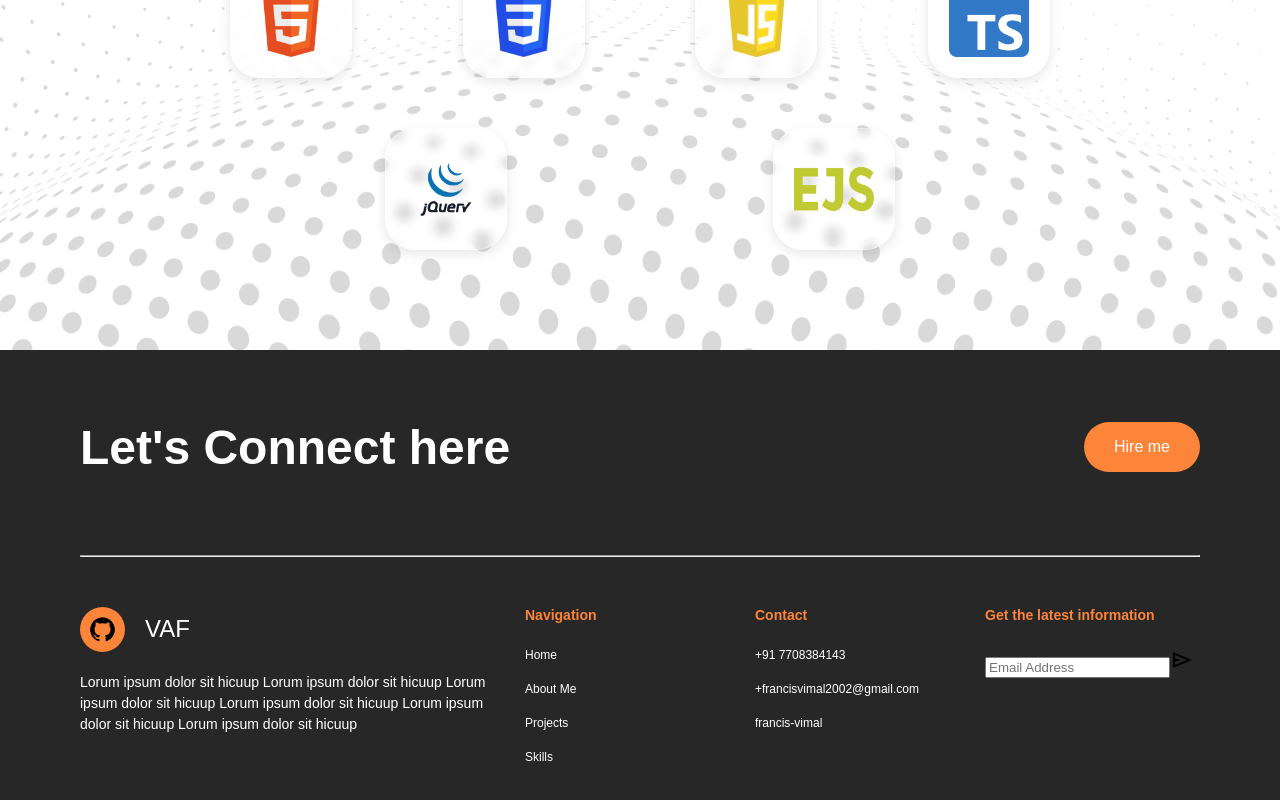
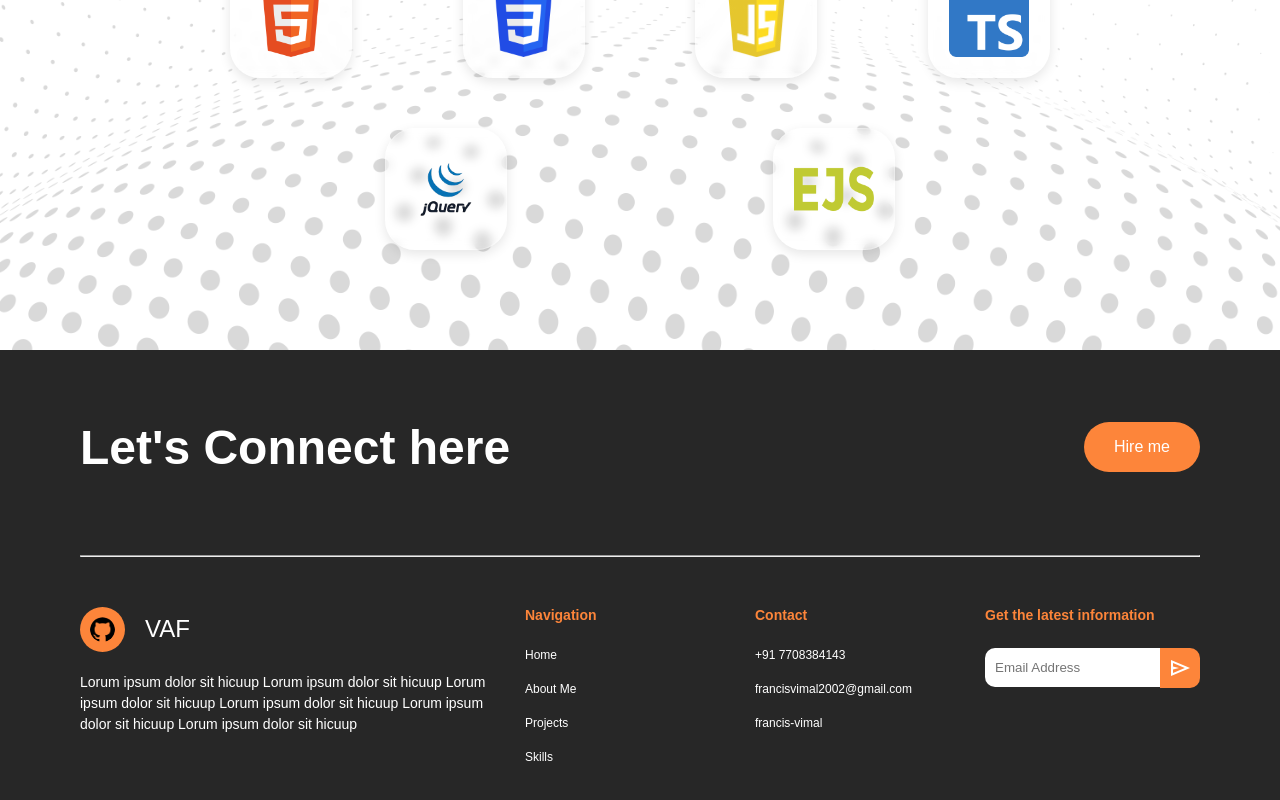
Before and after one commit to francis-vimal/Portfolio, an Angular app in the folder portfolio/: page / in a window 1280 px wide. Shown: the part 1722-2522 px from the top of the page. Built offline with nearby package versions, Linux system fonts and the light colour scheme; a web font is replaced by a local one.

Commit message:
014 - Responsive changes

```diff
--- a/portfolio/src/app/components/footer/footer.component.html
+++ b/portfolio/src/app/components/footer/footer.component.html
@@ -31,13 +31,15 @@
     <div class="footerContactContainer">
         <h5>Contact</h5>
         <p>+91 7708384143</p>
-        <p>+francisvimal2002@gmail.com</p>
+        <p class="email">francisvimal2002@gmail.com</p>
         <p>francis-vimal</p>
     </div>
     <div class="footerFormContainer">
         <h5>Get the latest information</h5>
-        <input type="text" placeholder="Email Address" />
-        <span class="material-symbols-outlined">send</span>
+        <div class="emailFieldContainer">
+          <input class="emailField" type="text" placeholder="Email Address" />
+          <span class="material-symbols-outlined sendIcon">send</span>
+        </div>
     </div>
   </div>
 </div>
--- a/portfolio/src/app/components/footer/footer.component.scss
+++ b/portfolio/src/app/components/footer/footer.component.scss
@@ -92,10 +92,34 @@ h5 {
 
 .footerContactContainer {
     flex: 1 1 20%;
+
+    .email {
+        word-break: break-word
+    }
 }
 
 .footerFormContainer {
     flex: 1 1 20%;
+}
+
+.emailFieldContainer {
+    display: flex;
+    align-items: center;
+}
+
+.emailField {
+    width: 100%;
+    border: 0;
+    padding: 12px 10px;
+    border-radius: 10px 0 0 10px;
+}
+
+.sendIcon {
+    color: white;
+    font-size: 1.5em;
+    padding: 8px;
+    background-color: $primary-color;
+    border-radius: 0 10px 10px 0;
 }
 
 @media screen and (max-width: 768px) {
@@ -111,4 +135,33 @@ h5 {
     h5 {
         margin-bottom: 15px;
     }
+
+    .footerTopContainer {
+        margin: 30px 0 60px;
+    }
+
+    .footerTopContainer > h2 {
+        font-size: 2.5em;
+    }
 }
+
+@media screen and (max-width: 600px) {
+    #footerContainer {
+        padding: 20px 40px;
+    }
+
+    .footerTopContainer {
+        margin: 20px 0 40px;
+    }
+
+    .footerTopContainer > h2 {
+        font-size: 1.5em;
+    }
+}
+
+@media screen and (max-width: 500px) {
+    .footerTopContainer {
+        flex-direction: column;
+        gap: 15px;
+    }
+}
--- a/portfolio/src/app/components/header/header.component.scss
+++ b/portfolio/src/app/components/header/header.component.scss
@@ -46,3 +46,25 @@ a {
     border-radius: 50px;
     transition: all 1s cubic-bezier(0.33, -0.32, 0.5, 1.23);;
 }
+
+@media screen and (max-width: 600px) {
+    .headerContainer {
+        padding: 10px 20px;
+        margin: 30px 30px;
+        gap: 10px;
+    }
+
+    a {
+        font-size: 12px;
+    }
+
+    .githubImg {
+        width: 25px;
+        height: 25px;
+    }
+
+    .animationBlock {
+        width: 60px;
+        height: 50%;
+    }
+}
--- a/portfolio/src/app/components/header/header.component.ts
+++ b/portfolio/src/app/components/header/header.component.ts
@@ -12,9 +12,15 @@ export class HeaderComponent {
     const target = event.currentTarget as HTMLElement;
     const rect = target.getBoundingClientRect();
     const parentRect = target.parentElement!.getBoundingClientRect();
+    const parentStyle = getComputedStyle(target.parentElement!);
+
+    // Get numeric gap value (e.g. "10px" → 10)
+    const gap = parseFloat(parentStyle.gap) || 0;
     const offset = rect.left - parentRect.left + rect.width / 2;
-
-    this.animationBlock.nativeElement.style.left = `${offset - 50}px`; // 50 = half of animationBlock width
+    console.log("target:", rect.left, "react", rect.left, "parentRect", parentRect.left, "gap", rect.width / 2);
+    console.log("offset: ", offset);
+    this.animationBlock.nativeElement.style.left = `${offset - gap}px`; // 50 = half of animationBlock width
+    console.log("left: ", offset - gap);
     this.animationBlock.nativeElement.style.transition = `all 0.5s cubic-bezier(0.33, -0.32, 0.5, 1.23)`;
   }
 
--- a/portfolio/src/index.html
+++ b/portfolio/src/index.html
@@ -10,7 +10,7 @@
   <link rel="preconnect" href="https://fonts.gstatic.com" crossorigin>
   <link href="https://fonts.googleapis.com/css2?family=Urbanist:ital,wght@0,100..900;1,100..900&display=swap" rel="stylesheet">
   <link href="https://fonts.cdnfonts.com/css/lufga" rel="stylesheet">
-  <link rel="stylesheet" href="https://fonts.googleapis.com/css2?family=Material+Symbols+Outlined:opsz,wght,FILL,GRAD@20..48,100..700,0..1,-50..200&icon_names=arrow_outward" />
+  <link rel="stylesheet" href="https://fonts.googleapis.com/css2?family=Material+Symbols+Outlined:opsz,wght,FILL,GRAD@20..48,100..700,0..1,-50..200" />
 </head>
 <body>
   <app-root></app-root>
```
